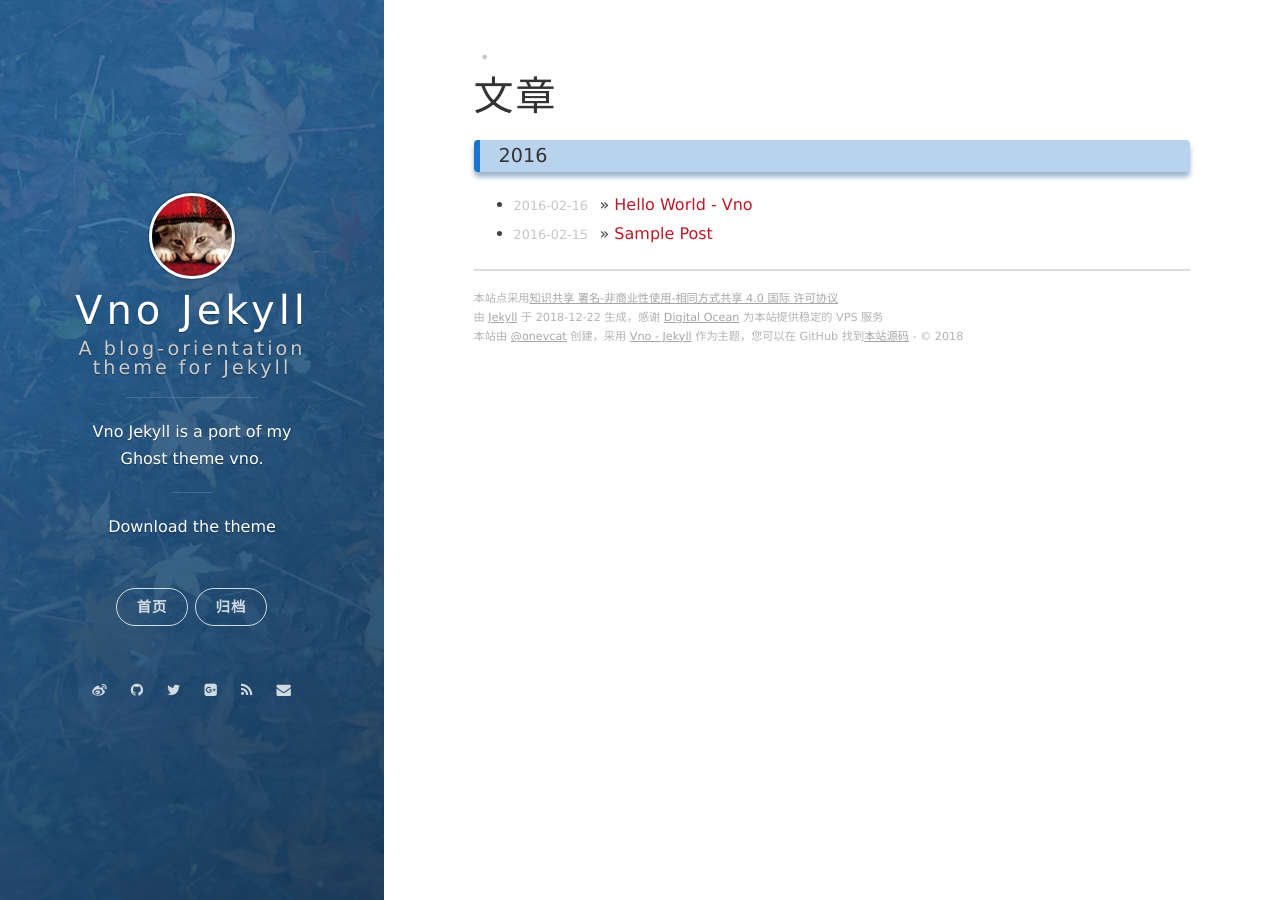
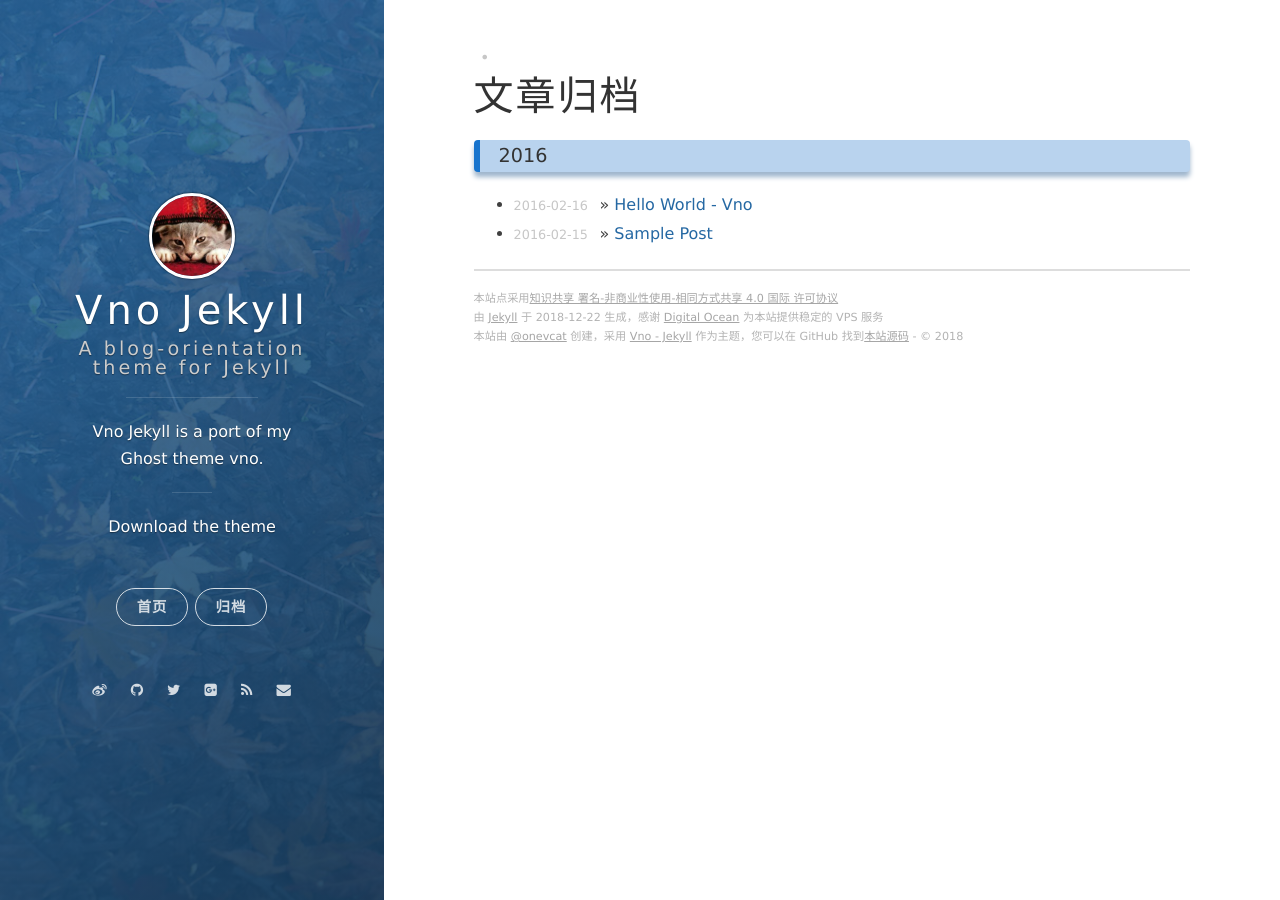
Before and after one commit to FantBoy/bearboy.github.io, a Jekyll site: the page built from pages/archive.html, in a window 1280 px wide. Built offline with Jekyll 4.4.1, drawn with Linux system fonts in a browser that asks for light colours; nearby versions of some CDN libraries.

Commit message:
归档也文章列表，title颜色v

```diff
--- a/_sass/variables.scss
+++ b/_sass/variables.scss
@@ -18,7 +18,8 @@
 $primary-color:     $catred;
 $secondary-color:   #5BA4E5;
 
-$link-color:        $primary-color;
+//$link-color:        $primary-color;
+$link-color:        $blue;
 $hover-color:       darken($link-color, 15%);
 $body-color:        darken($gray-darker, 15%);
 
--- a/pages/archive.html
+++ b/pages/archive.html
@@ -1,6 +1,6 @@
 ---
 layout: page
-title : 文章
+title : 文章归档
 header : 所有文章
 group: navigation
 ---
```
